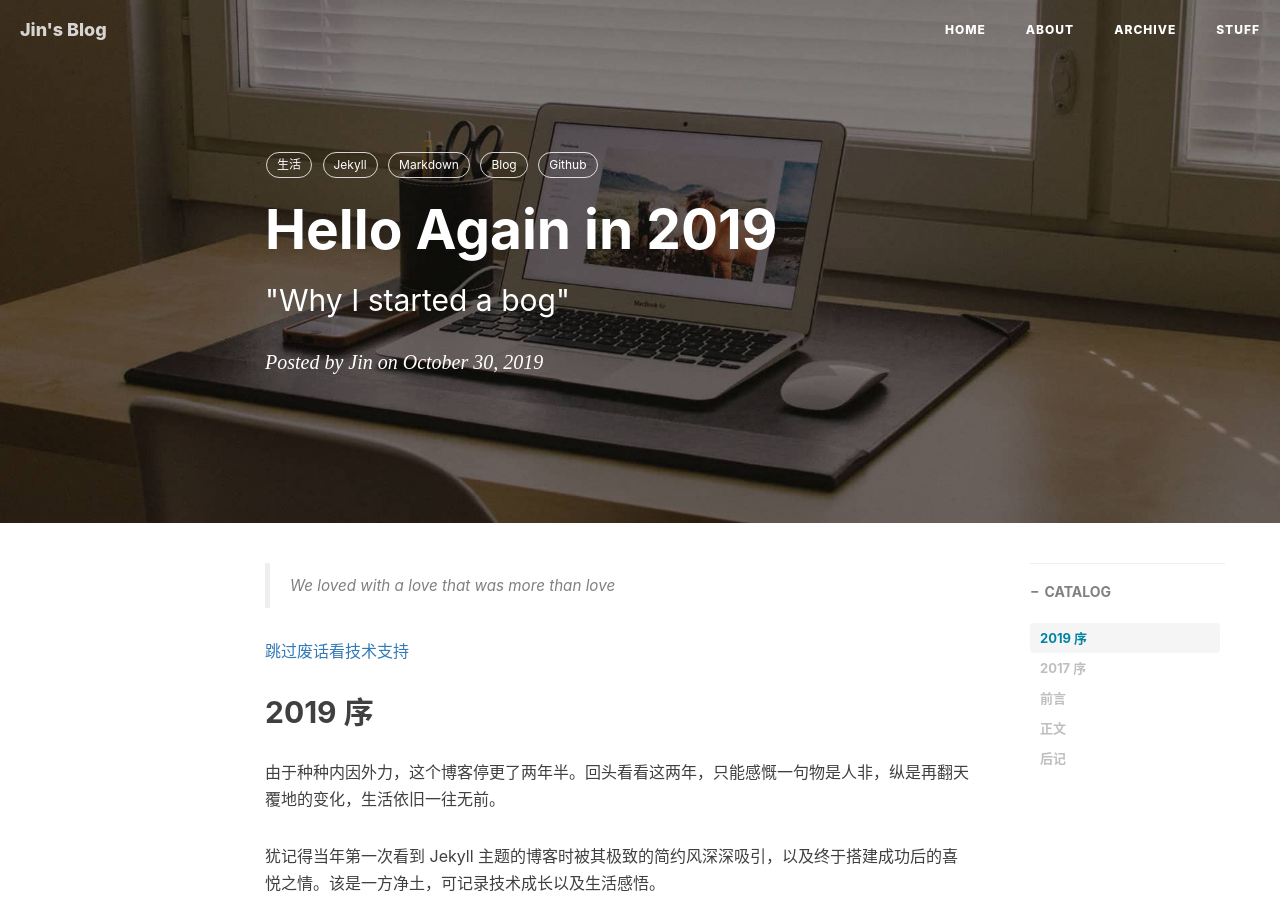
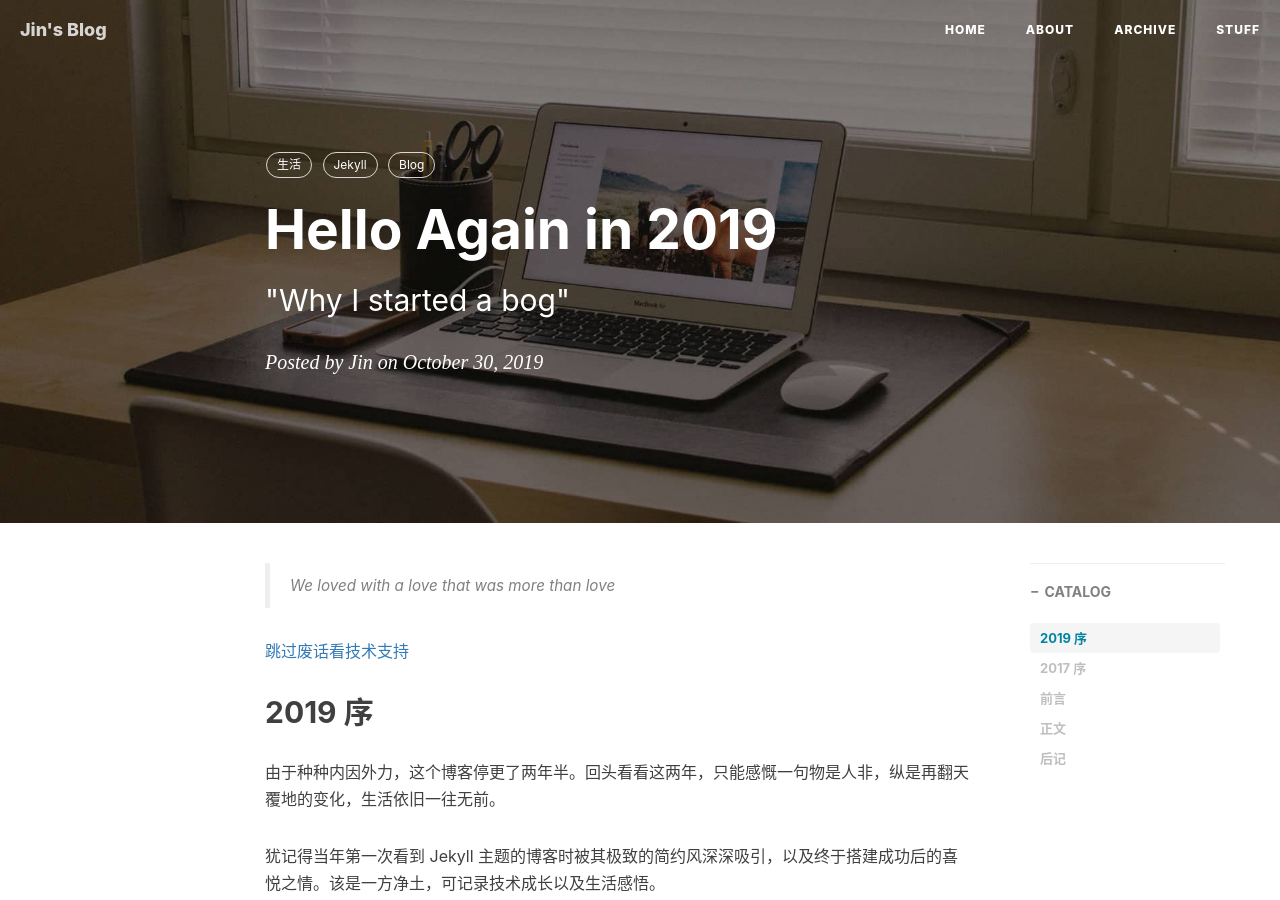
Before and after one commit to yanxxjin/yanxxjin.github.io, a Jekyll site: the page built from _posts/2019-10-30-hello-2019.md, in a window 1280 px wide and 900 px high. Built offline with Jekyll 4.4.1, drawn with Linux system fonts in a browser that asks for light colours; nearby versions of some CDN libraries; comment, search, counter and statistics services are not loaded.

Commit message:
Update 2019-10-30-hello-2019.md

```diff
--- a/_posts/2019-10-30-hello-2019.md
+++ b/_posts/2019-10-30-hello-2019.md
@@ -9,9 +9,7 @@ catalog: true
 tags:
   - 生活
   - Jekyll
-  - Markdown
   - Blog
-  - Github
 published: true
 ---
 
```
